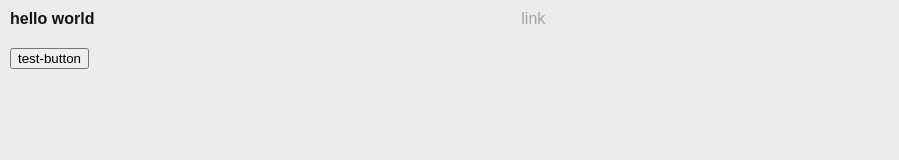
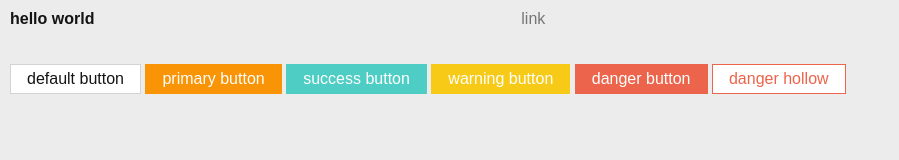
Before and after one commit to kevinongko/zeronos, a website: page src/index.html in a window 1280 px wide. Shown: the whole page, without its empty margins (0-899 px from the left). Drawn offline with Linux system fonts and the light colour scheme.

Commit message:
buttons!

```diff
--- a/src/index.html
+++ b/src/index.html
@@ -2,7 +2,8 @@
 <html>
   <head>
     <meta http-equiv="content-type" content="text/html; charset=utf-8">
-    <title></title>
+    <meta name="viewport" content="width=device-width, initial-scale=1">
+    <title> Zeronos </title>
     <link rel="stylesheet" href="../dist/zeronos.css" type="text/css" media="screen" charset="utf-8">
   </head>
   <body>
@@ -15,8 +16,15 @@
       <div class="column column--is-4 text text--is-centered">
         <a href="#">link</a>
       </div>
+    </div>
+    <div class="row">
       <div class="column column--is-12">
-        <button type="button">test-button</button>
+        <button class="button text text--is-1" type="button">default button</button>
+        <button class="button button--is-primary text text--is-1" type="button">primary button</button>
+        <button class="button button--is-success text text--is-1" type="button">success button</button>
+        <button class="button button--is-warning text text--is-1" type="button">warning button</button>
+        <button class="button button--is-danger text text--is-1" type="button">danger button</button>
+        <button class="button button--is-danger button--is-hollow text text--is-1" type="button">danger hollow</button>
       </div>
     </div>
   </body>
--- /dev/null
+++ b/src/stylus/base/config.styl
@@ -0,0 +1,63 @@
+/***************
+    Color
+****************/
+
+// States colors
+$color-primary := #F89406
+$color-success := #4ECDC4
+$color-warning := #F7CA18
+$color-danger := #EC644B
+
+// General colors
+$color-text := #141414
+$color-link := darken(#ECECEC, 50%)
+$color-link-hover := $primary-color
+$color-body-background := #ECECEC
+$color-background := #ECECEC
+
+/***************
+   Button
+****************/
+$button-padding := 0.3rem 1em
+$button-border-radius := 0
+$button-text-color := #141414
+$button-background-color := white
+$button-border := 1px solid lightgray
+$button-border-hover := 1px solid #141414
+
+/***************
+   Typography
+****************/
+
+// Font family
+$font-family-primary := sans-serif
+$font-family-code := monospace
+
+// Font size
+$font-size-small := 0.8rem
+$font-size-1 := 1rem
+$font-size-2 := 1.5rem
+$font-size-3 := 2rem
+$font-size-4 := 2.5rem
+$font-size-5 := 3rem
+
+// Font weight
+$font-weight-normal := normal
+$font-weight-bold := bold
+$font-weight-bolder := bolder
+$font-weight-lighter := lighter
+
+/***************
+   Animation
+****************/
+
+// Transition
+$animation-speed := 0.1s
+
+/***************
+   Responsive
+****************/
+
+$tablet := 769px
+$desktop := 980px
+$widescreen := 1180px
--- a/src/stylus/base/default.styl
+++ /dev/null
@@ -1,66 +0,0 @@
-/***************
-    Color
-****************/
-
-// Specific colors
-$color-black := #141414
-$color-gray := #ECECEC
-$color-white := #FFFFFF
-$color-orange := #F89406
-$color-yellow := #F7CA18
-$color-green := #4ECDC4
-$color-blue := #446CB3
-$color-purple := #663399
-$color-red := #EC644B
-
-// Primary colors
-$color-primary := $color-orange
-$color-info := $color-blue
-$color-success := $color-green
-$color-warning := $color-yellow
-$color-danger := $color-red
-
-// General colors
-$color-text := $color-black
-$color-link := darken($color-gray, 30%)
-$color-link-hover := $color-primary
-$color-body-background := $color-gray
-$color-background := $color-gray
-$color-border := $color-black
-$color-border-hover := $color-black
-
-/***************
-   Typography
-****************/
-
-// Font family
-$font-family-primary := sans-serif
-$font-family-code := monospace
-
-// Font size
-$font-size-small := 0.8rem
-$font-size-1 := 1rem
-$font-size-2 := 1.5rem
-$font-size-3 := 2rem
-$font-size-4 := 2.5rem
-$font-size-5 := 3rem
-
-// Font weight
-$font-weight-normal := normal
-$font-weight-bold := bold
-$font-weight-bolder := bolder
-$font-weight-lighter := lighter
-
-/***************
-   Animation
-****************/
-
-// Transition
-$animation-speed := 0.2s
-
-/***************
-   Responsive
-****************/
-$tablet := 769px
-$desktop := 980px
-$widescreen := 1180px
--- /dev/null
+++ b/src/stylus/modules/button.styl
@@ -0,0 +1,52 @@
+$states = primary, success, warning, danger
+
+$state-colors = {
+    primary: $color-primary,
+    success: $color-success,
+    warning: $color-warning,
+    danger: $color-danger
+}
+
+.button
+    background-color: $button-background-color
+    border-radius: $button-border-radius
+    border: $button-border
+    color: $button-text-color
+    cursor: pointer
+    justify-content: center
+    padding: $button-padding
+    text-align: center
+    white-space: nowrap
+    &:hover
+        border: $button-border-hover
+    &:focus
+        outline: initial
+        border: 1px solid $color-primary
+
+    &--is-fullwidth
+        display: flex
+        width: 100%
+
+    &--is-disabled
+        opacity: 0.5
+
+    for $state in $states
+        &--is-{$state}
+            background: $state-colors[$state]
+            border: 1px solid $state-colors[$state]
+            background-color: $state-colors[$state]
+            color: white
+            transition: all $animation-speed ease
+            &:hover
+                background-color: white
+                color: $state-colors[$state]
+                border: 1px solid $state-colors[$state]
+            &:focus
+                border: 1px solid $state-colors[$state]
+
+        &--is-hollow
+            background: white
+            color: $state-colors[$state]
+            &:hover
+                background-color: $state-colors[$state]
+                color: white
--- a/src/stylus/modules/grid.styl
+++ b/src/stylus/modules/grid.styl
@@ -1,6 +1,5 @@
 .row
     display: flex
-
     &:not(:last-child)
         margin-bottom: 1rem
 
@@ -19,7 +18,6 @@
     flex-grow: 1
     flex-shrink: 1
     padding: 10px
-
     for $i in (1)..(12)
         &--is-{$i}
             flex: none
```
Also changed, not shown: dist/zeronos.css, dist/zeronos.min.css, 2 other files.
